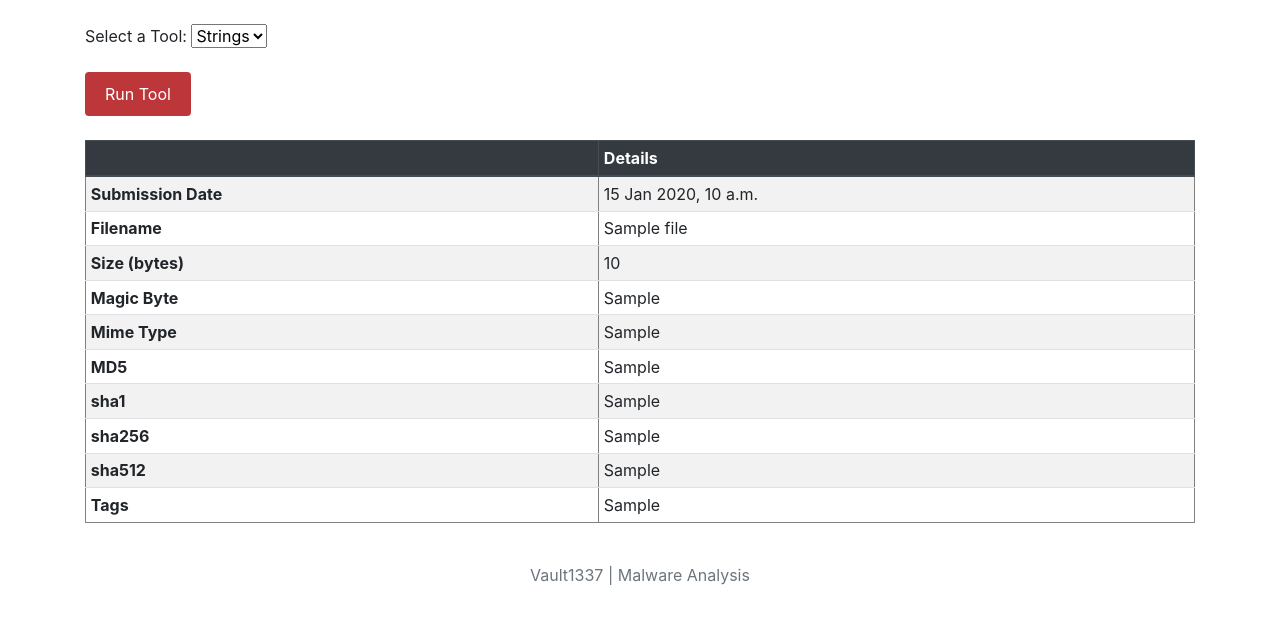
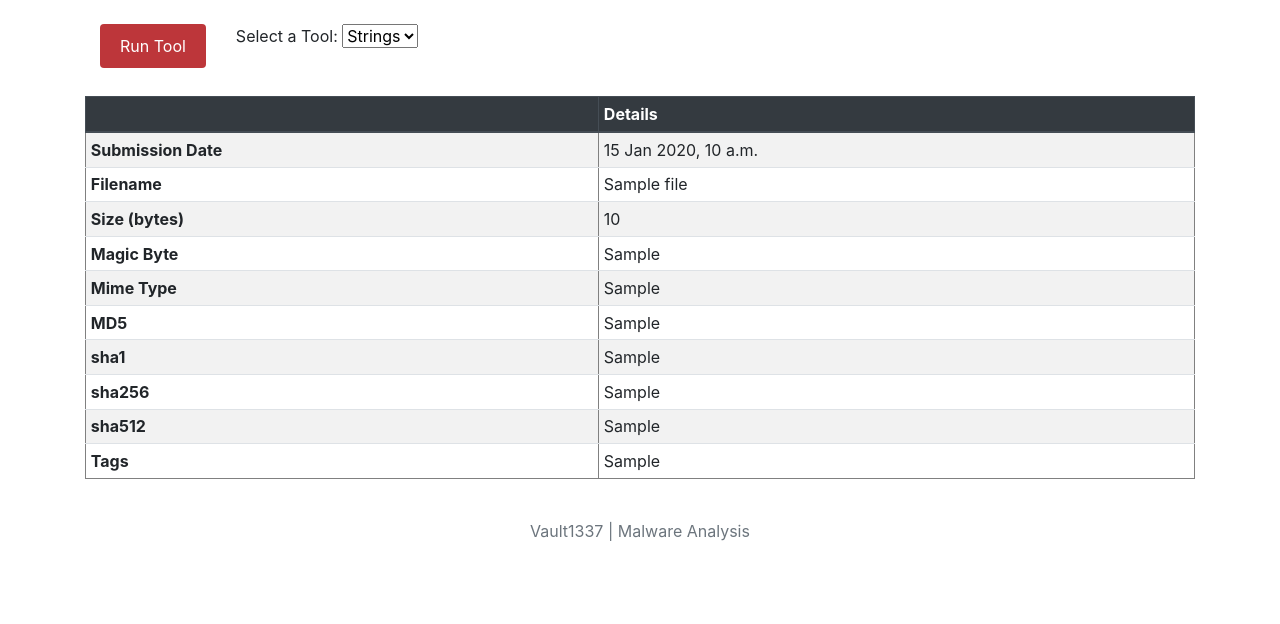
Before and after one commit to DanDreadless/Vault1337, a Django app: page /sample/1/ in a window 1280 px wide. Shown: the part 69-693 px from the top of the page. Run offline with Django 4.2, Linux system fonts and the light colour scheme; a user stored in the database is signed in; tables that the repository leaves empty hold one stand-in row (values such as "Sample post"); some libraries are stand-ins or nearby versions.

Commit message:
Update sample.html
containerising the tool form and button for better format

```diff
--- a/vault/templates/vault/sample/sample.html
+++ b/vault/templates/vault/sample/sample.html
@@ -4,9 +4,17 @@
 {% block content %}
 {% if user.is_authenticated %}
 <form method="post">
-    {% csrf_token %}
-    {{ form.as_p }}
-    <button type="submit">Run Tool</button>
+    <div class="container">
+        <div class="row">
+            <div class="col-md-auto">
+                <button type="submit">Run Tool</button>
+            </div>
+            <div class="col-md-auto">
+                {% csrf_token %}
+                {{ form.as_p }}
+            </div>
+        </div>
+    </div>
 </form>
 <br>
 <table class="table table-striped table-sm" border="1" align="center">
```
